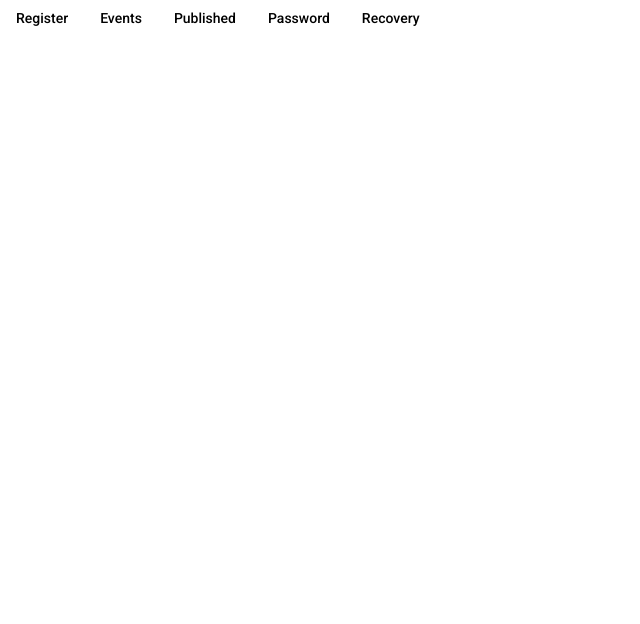
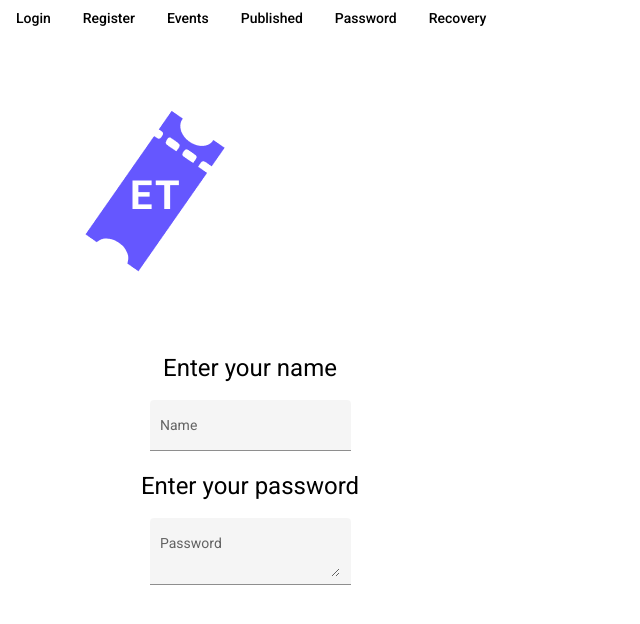
Before and after one commit to Raftelcorp/FrontEnd-Application, an Angular app in the folder EventsToday/: page /login in a window 1280 px wide. Before the commit this address led to /. Shown: the top 624 px of the page, without its empty margins (0-640 px from the left). Built offline with nearby package versions, Linux system fonts and the light colour scheme.

Commit message:
add:login

```diff
--- a/EventsToday/src/app/app-routing.module.ts
+++ b/EventsToday/src/app/app-routing.module.ts
@@ -6,10 +6,11 @@ import { PublishedEventComponent } from './components/published-event/published-
 import { PasswordChangeComponent } from './components/password-change/password-change.component';
 import { AccountRecoveryComponent } from './components/account-recovery/account-recovery.component';
 import { EventComponent } from './components/event/event.component';
-
+import { LoginComponent } from './components/login/login.component';
 const routes: Routes = [
 {path:'register.event',component:RegisterEventComponent},
  {path:'published.event',component:PublishedEventComponent},
+ {path:'login',component:LoginComponent},
 
  {path:'password.change',component:PasswordChangeComponent},
  {path:'account.recovery',component:AccountRecoveryComponent},
--- a/EventsToday/src/app/app.component.html
+++ b/EventsToday/src/app/app.component.html
@@ -1,3 +1,6 @@
+<button routerLink="login" mat-button>Login</button>
+<mat-menu #aboveMenu="matMenu" yPosition="above"> </mat-menu>
+
 <button routerLink="register.event" mat-button>Register</button>
 <mat-menu #aboveMenu="matMenu" yPosition="above"> </mat-menu>
 
--- a/EventsToday/src/app/app.module.ts
+++ b/EventsToday/src/app/app.module.ts
@@ -7,7 +7,7 @@ import { BrowserAnimationsModule } from '@angular/platform-browser/animations';
 import { MaterialModule } from './material.module';
 import { AccountRecoveryComponent } from './components/account-recovery/account-recovery.component';
 import { PasswordChangeComponent } from './components/password-change/password-change.component';
-
+import { LoginComponent } from './components/login/login.component';
 
 import {MaterialExampleModule} from '../material.module';
 import {FormsModule, ReactiveFormsModule} from '@angular/forms';
@@ -26,7 +26,8 @@ import { EventComponent } from './components/event/event.component'
     AccountRecoveryComponent,
     PasswordChangeComponent,
     RegisterEventComponent,
-    EventComponent
+    EventComponent,
+    LoginComponent
   ],
   imports: [
     BrowserModule,
--- a/EventsToday/src/app/components/login/login.component.html
+++ b/EventsToday/src/app/components/login/login.component.html
@@ -1,9 +1,10 @@
-<img src="../../../assets/logo.png">
-<form class="example-form">
+<div>
+  <img src="../../../assets/logo.png" />
+  <form class="example-form">
     <h1>Enter your name</h1>
     <mat-form-field class="example-full-width" appearance="fill">
       <mat-label>Name</mat-label>
-      <input matInput placeholder="Name" >
+      <input matInput placeholder="Name" />
     </mat-form-field>
     <h1>Enter your password</h1>
     <mat-form-field class="example-full-width" appearance="fill">
@@ -11,3 +12,4 @@
       <textarea matInput placeholder="Password"></textarea>
     </mat-form-field>
   </form>
+</div>
--- a/EventsToday/src/app/material.module.ts
+++ b/EventsToday/src/app/material.module.ts
@@ -9,8 +9,6 @@ import { MatInputModule }  from '@angular/material/input';
 import { MatTableModule } from '@angular/material/table';
 import { MatCardModule } from '@angular/material/card';
 
-
-
 @NgModule({
   declarations: [ ],
   imports: [],
@@ -21,7 +19,7 @@ import { MatCardModule } from '@angular/material/card';
     MatDividerModule,
     MatInputModule,
     MatTableModule,
-    MatCardModule
+    MatCardModule,
 ]
 
 })
```
Also changed, not shown: EventsToday/src/assets/logo.png (added), 1 other file (tests, documents, lock files or other folders).
